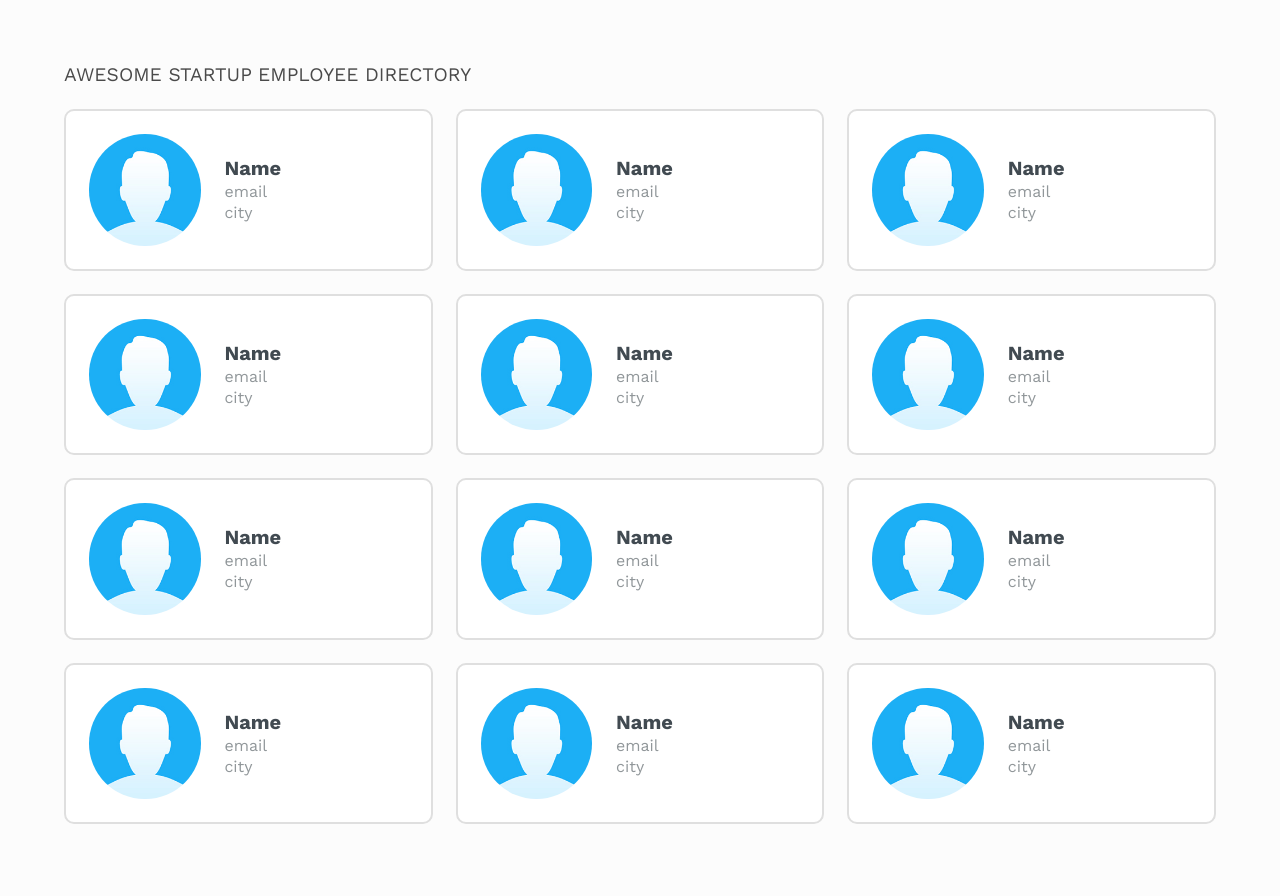
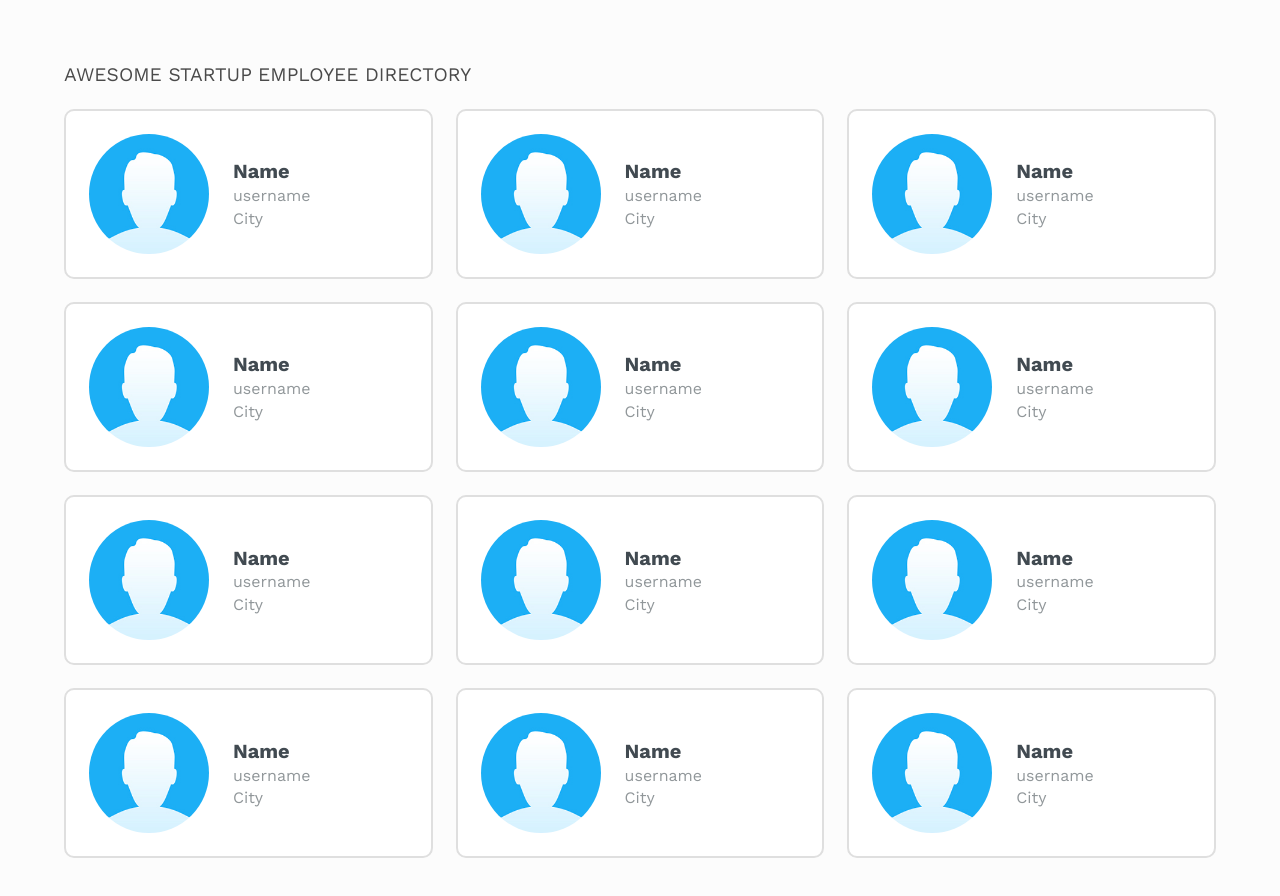
Before and after one commit to unluisco/project-10-Employee-Directory, a plain HTML site: page index.html in a window 1280 px wide. Drawn offline with nearby package versions, Linux system fonts and the light colour scheme; no server answers.

Commit message:
use username over email

```diff
--- a/css/main.css
+++ b/css/main.css
@@ -50,9 +50,12 @@ h1 {
 	margin: 0;
 	font-size: 1.25rem;
 	color: #414a51;
+	text-transform: capitalize;
 }
 
-.employee-email,
+.employee-city { text-transform: capitalize; }
+
+.employee-username,
 .employee-city,
 .employee-phone,
 .employee-address,
@@ -86,13 +89,13 @@ h1 {
 }
 
 .directory .employee-photo {
-	width: 35%;
-	height: 35%;
+	width: 120px;
+	height: 120px;
 }
 
 .directory .employee-info { margin-left: 7.5%; }
 
-.directory .employee-email,
+.directory .employee-username,
 .directory .employee-city { padding-top: 5%; }
 
 /* Overlay
@@ -136,7 +139,7 @@ h1 {
 	border-top: 1px solid #dadada;
 }
 
-.overlay .employee-email,
+.overlay .employee-username,
 .overlay .employee-city,
 .overlay .employee-address,
 .overlay .employee-birthday { padding-top: 5%; }
--- a/index.html
+++ b/index.html
@@ -19,7 +19,7 @@
 				<div class="employee-info">
 					<h2 class="employee-name">Name</h2>
 
-					<div class="employee-email">email</div>
+					<div class="employee-username">username</div>
 					<div class="employee-city">city</div>
 				</div>
 			</div>
@@ -30,7 +30,7 @@
 				<div class="employee-info">
 					<h2 class="employee-name">Name</h2>
 
-					<div class="employee-email">email</div>
+					<div class="employee-username">username</div>
 					<div class="employee-city">city</div>
 				</div>
 			</div>
@@ -41,7 +41,7 @@
 				<div class="employee-info">
 					<h2 class="employee-name">Name</h2>
 
-					<div class="employee-email">email</div>
+					<div class="employee-username">username</div>
 					<div class="employee-city">city</div>
 				</div>
 			</div>
@@ -52,7 +52,7 @@
 				<div class="employee-info">
 					<h2 class="employee-name">Name</h2>
 
-					<div class="employee-email">email</div>
+					<div class="employee-username">username</div>
 					<div class="employee-city">city</div>
 				</div>
 			</div>
@@ -63,7 +63,7 @@
 				<div class="employee-info">
 					<h2 class="employee-name">Name</h2>
 
-					<div class="employee-email">email</div>
+					<div class="employee-username">username</div>
 					<div class="employee-city">city</div>
 				</div>
 			</div>
@@ -74,7 +74,7 @@
 				<div class="employee-info">
 					<h2 class="employee-name">Name</h2>
 
-					<div class="employee-email">email</div>
+					<div class="employee-username">username</div>
 					<div class="employee-city">city</div>
 				</div>
 			</div>
@@ -85,7 +85,7 @@
 				<div class="employee-info">
 					<h2 class="employee-name">Name</h2>
 
-					<div class="employee-email">email</div>
+					<div class="employee-username">username</div>
 					<div class="employee-city">city</div>
 				</div>
 			</div>
@@ -96,7 +96,7 @@
 				<div class="employee-info">
 					<h2 class="employee-name">Name</h2>
 
-					<div class="employee-email">email</div>
+					<div class="employee-username">username</div>
 					<div class="employee-city">city</div>
 				</div>
 			</div>
@@ -107,7 +107,7 @@
 				<div class="employee-info">
 					<h2 class="employee-name">Name</h2>
 
-					<div class="employee-email">email</div>
+					<div class="employee-username">username</div>
 					<div class="employee-city">city</div>
 				</div>
 			</div>
@@ -118,7 +118,7 @@
 				<div class="employee-info">
 					<h2 class="employee-name">Name</h2>
 
-					<div class="employee-email">email</div>
+					<div class="employee-username">username</div>
 					<div class="employee-city">city</div>
 				</div>
 			</div>
@@ -129,7 +129,7 @@
 				<div class="employee-info">
 					<h2 class="employee-name">Name</h2>
 
-					<div class="employee-email">email</div>
+					<div class="employee-username">username</div>
 					<div class="employee-city">city</div>
 				</div>
 			</div>
@@ -140,7 +140,7 @@
 				<div class="employee-info">
 					<h2 class="employee-name">Name</h2>
 
-					<div class="employee-email">email</div>
+					<div class="employee-username">username</div>
 					<div class="employee-city">city</div>
 				</div>
 			</div>
@@ -159,7 +159,7 @@
 				<div class="employee-info">
 					<h2 class="employee-name">Name</h2>
 
-					<div class="employee-email">email</div>
+					<div class="employee-username">username</div>
 					<div class="employee-city">city</div>
 				</div>
 
```
